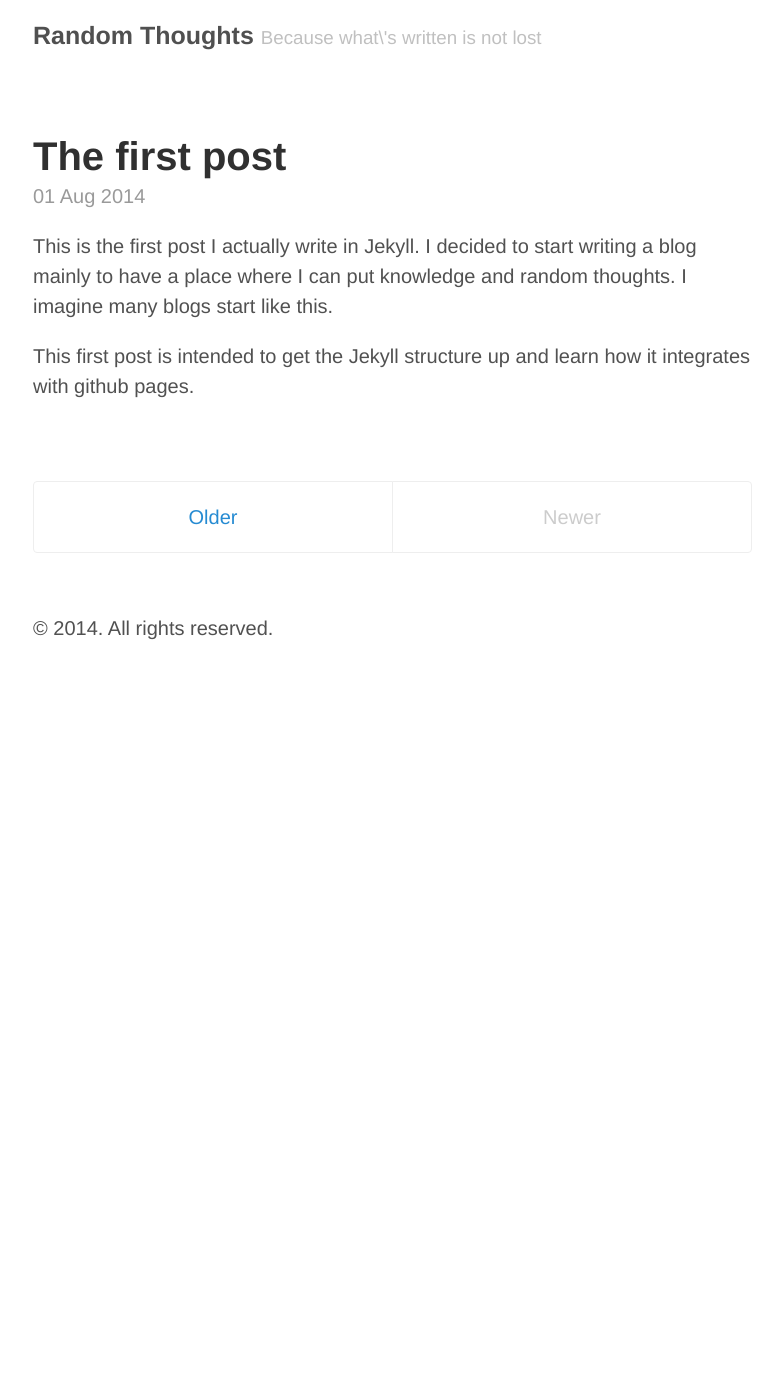
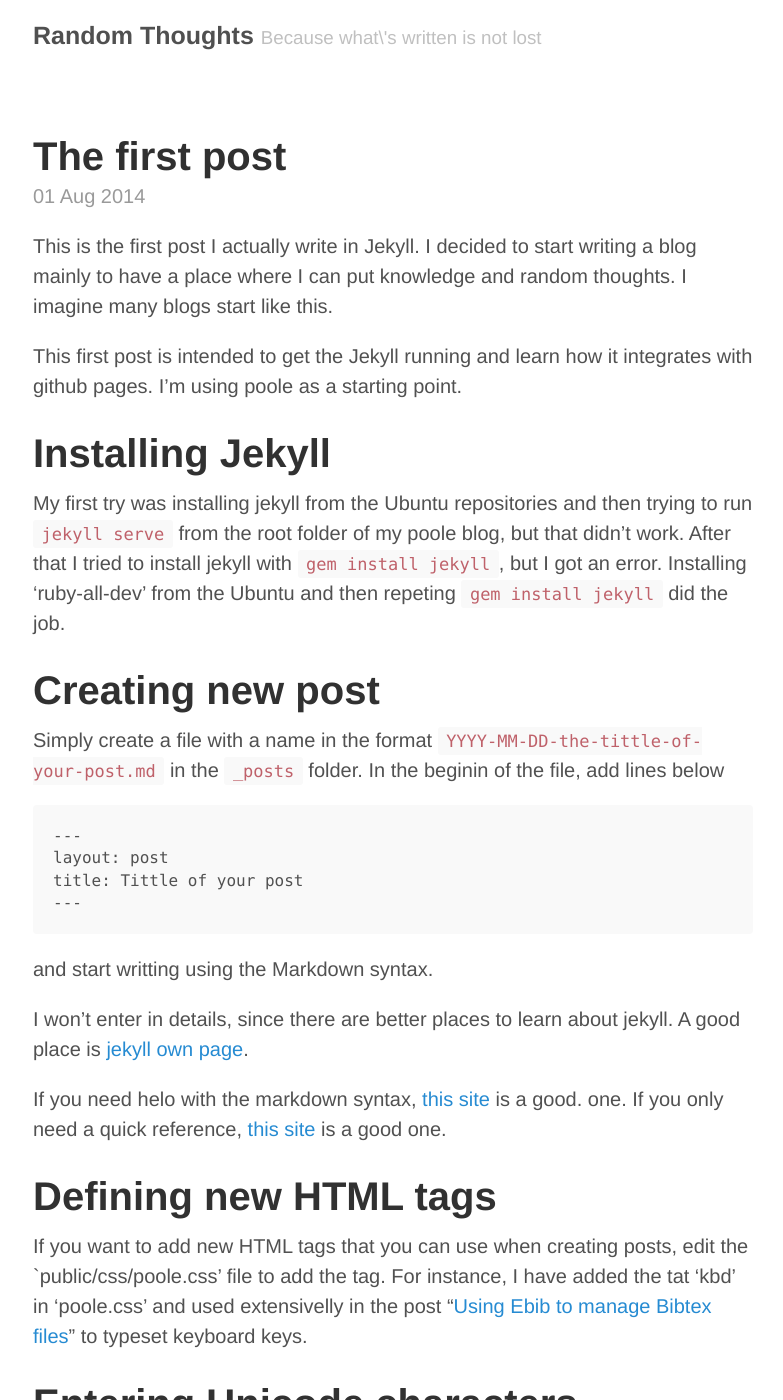
Before and after one commit to darcamo/darcamo.github.com, a Jekyll site: the page built from index.html, in a window 1280 px wide and 1400 px high. Shown: the whole window, without its empty margins (247-1030 px from the left). Built offline with Jekyll 4.4.1, drawn with Linux system fonts in a browser that asks for light colours; Markdown is read by kramdown in place of the engine named in the settings; the list of posts is cut into pages by our own code; some of the changed text lies outside the part shown.

Commit message:
Improve the 'First Post'
Also add the .gitignore file to ignore the '_site' folder.

```diff
--- a/_posts/2014-08-01-the-first-post.md
+++ b/_posts/2014-08-01-the-first-post.md
@@ -7,5 +7,62 @@ This is the first post I actually write in Jekyll. I decided to start
 writing a blog mainly to have a place where I can put knowledge and random
 thoughts. I imagine many blogs start like this.
 
-This first post is intended to get the Jekyll structure up and learn how it
-integrates with github pages.
+This first post is intended to get the Jekyll running and learn how it
+integrates with github pages. I'm using poole as a starting point.
+
+# Installing Jekyll #
+
+My first try was installing jekyll from the Ubuntu repositories and then
+trying to run `jekyll serve` from the root folder of my poole blog, but
+that didn't work. After that I tried to install jekyll with `gem install
+jekyll`, but I got an error. Installing 'ruby-all-dev' from the Ubuntu and
+then repeting `gem install jekyll` did the job.
+
+# Creating new post #
+
+Simply create a file with a name in the format
+`YYYY-MM-DD-the-tittle-of-your-post.md` in the `_posts` folder. In the
+beginin of the file, add lines below
+
+    ---
+    layout: post
+    title: Tittle of your post
+    ---
+
+and start writting using the Markdown syntax.
+
+I won't enter in details, since there are better places to learn about
+jekyll. A good place is [jekyll own page](http://jekyllrb.com/docs/home/).
+
+
+If you need helo with the markdown syntax,
+[this site](https://daringfireball.net/projects/markdown/syntax) is a good.
+one. If you only need a quick reference,
+[this site](http://www.darkcoding.net/software/markdown-quick-reference/)
+is a good one.
+
+# Defining new HTML tags #
+
+If you want to add new HTML tags that you can use when creating posts, edit
+the `public/css/poole.css' file to add the tag. For instance, I have added
+the tat 'kbd' in 'poole.css' and used extensivelly in the post
+"[Using Ebib to manage Bibtex files]({% post_url 2014-09-06-using-ebib %})"
+to typeset keyboard keys.
+
+# Entering Unicode characters #
+
+You can enter any unicode character in Emacs with <kbd>C-x</kbd>
+<kbd>8</kbd> <kbd>Enter↵</kbd>. Then you need to type the name of the
+unicode character you want to insert (helm mode is very useful here).
+
+A list of common unicode characters is given below
+
+- ↑: UPWARDS ARROW
+- ↓: DOWNWARDS ARROW
+- ←: LEFTWARDS ARROW
+- →: RIGHTWARDS ARROW
+- ↵: DOWNWARDS ARROW WITH CORNER LEFTWARDS
+
+Tip: If you have a unicode character in buffer and you want to know its
+name, use <kbd>C-u</kbd> <kbd>C-x</kbd> <kbd>=</kbd>. Emacs will tell you a
+lot of things about the character, including its name.
```
Also changed, not shown: 1 other file.
